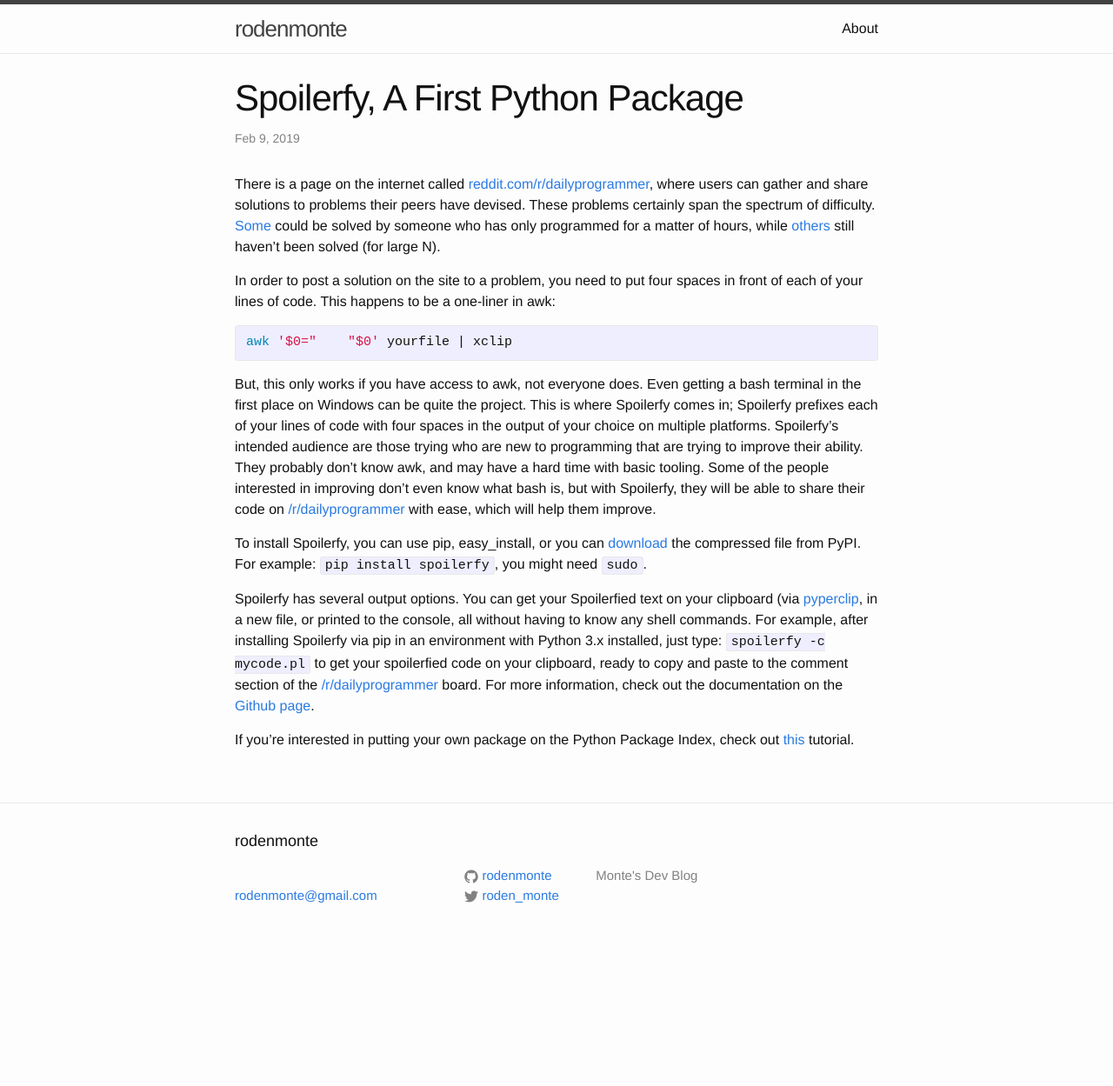
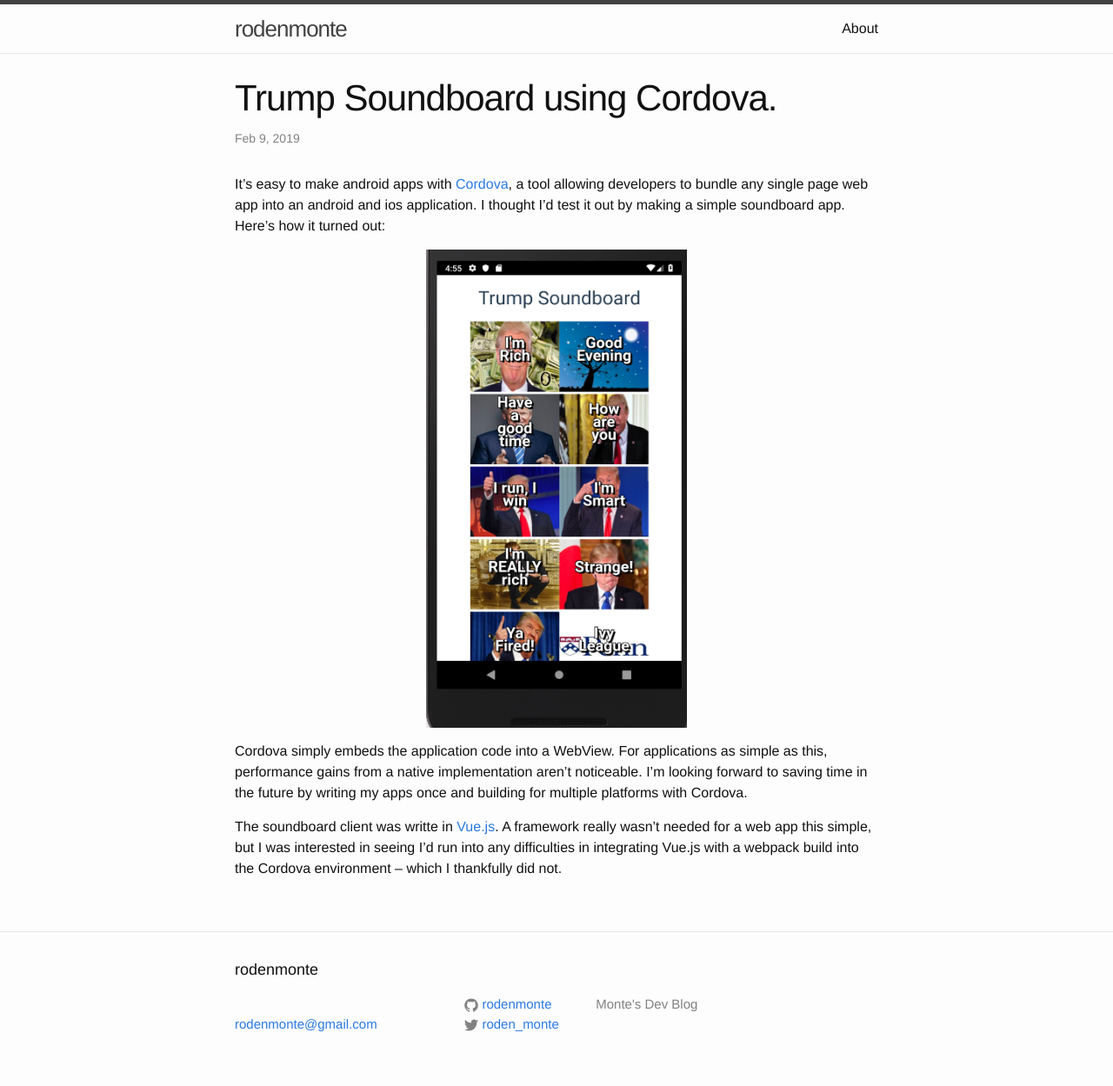
Before and after one commit to rodenmonte/rodenmonte.github.io, a Jekyll site: the page built from _posts/2019-02-09-trump-soundboard.markdown, in a window 1280 px wide. Shown: the whole page at 87% size. Built offline with Jekyll 4.4.1, drawn with Linux system fonts in a browser that asks for light colours; before the commit the page ends 1101 px from its top, so only the background shows below that.

Commit message:
Add trump soundboard blogpost

```diff
--- a/_posts/2019-02-09-trump-soundboard.markdown
+++ b/_posts/2019-02-09-trump-soundboard.markdown
@@ -1,18 +1,24 @@
 ---
 layout: post
-title: Spoilerfy, A First Python Package
+title: Trump Soundboard using Cordova.
 ---
-There is a page on the internet called [reddit.com/r/dailyprogrammer](https://www.reddit.com/r/dailyprogrammer), where users can gather and share solutions to problems their peers have devised. These problems certainly span the spectrum of difficulty. [Some](https://www.reddit.com/r/dailyprogrammer/comments/pih8x/easy_challenge_1/) could be solved by someone who has only programmed for a matter of hours, while [others](https://www.reddit.com/r/dailyprogrammer/comments/qxv8h/3152012_challenge_25_difficult/) still haven't been solved (for large N).
+It's easy to make android apps with [Cordova](https://cordova.apache.org),
+a tool allowing developers to bundle any single page web app into
+an android and ios application. I thought I'd test it out by making
+a simple soundboard app. Here's how it turned out:
 
-In order to post a solution on the site to a problem, you need to put four spaces in front of each of your lines of code. This happens to be a one-liner in awk:
-{% highlight bash %}
-awk '$0="    "$0' yourfile | xclip
-{% endhighlight %}
+<img src="/assets/img/soundboard_screen_shot.png"
+    style="width: 300px; height: 550px;
+    margin: 0 auto; display: block;" />
 
-But, this only works if you have access to awk, not everyone does. Even getting a bash terminal in the first place on Windows can be quite the project. This is where Spoilerfy comes in; Spoilerfy prefixes each of your lines of code with four spaces in the output of your choice on multiple platforms. Spoilerfy's intended audience are those trying who are new to programming that are trying to improve their ability. They probably don't know awk, and may have a hard time with basic tooling. Some of the people interested in improving don't even know what bash is, but with Spoilerfy, they will be able to share their code on [/r/dailyprogrammer](https://https://www.reddit.com/r/dailyprogrammer) with ease, which will help them improve.
+Cordova simply embeds the application code into a WebView. For
+applications as simple as this, performance gains from a native
+implementation aren't noticeable. I'm looking forward to saving
+time in the future by writing my apps once and building
+for multiple platforms with Cordova.
 
-To install Spoilerfy, you can use pip, easy_install, or you can [download](https://pypi.python.org/pypi/spoilerfy/0.11) the compressed file from PyPI. For example: `pip install spoilerfy`, you might need `sudo`.
-
-Spoilerfy has several output options. You can get your Spoilerfied text on your clipboard (via [pyperclip](https://github.com/asweigart/pyperclip), in a new file, or printed to the console, all without having to know any shell commands. For example, after installing Spoilerfy via pip in an environment with Python 3.x installed, just type: `spoilerfy -c mycode.pl` to get your spoilerfied code on your clipboard, ready to copy and paste to the comment section of the [/r/dailyprogrammer](https://www.reddit.com/r/dailyprogrammer) board. For more information, check out the documentation on the [Github page](https://www.github.com/rodenmonte/spoilerfy).
-
-If you're interested in putting your own package on the Python Package Index, check out [this](http://peterdowns.com/posts/first-time-with-pypi.html) tutorial.
+The soundboard client was writte in [Vue.js](https://vuejs.org/).
+A framework really wasn't needed for a web app this simple, but I
+was interested in seeing I'd run into any difficulties in integrating
+Vue.js with a webpack build into the Cordova environment -- which I
+thankfully did not.
```
Also changed, not shown: Gemfile (added, +9 -0 lines), about.md (+2 -8 lines), Gemfile.lock (added), assets/img/soundboard_screen_shot.png (added), 5 other files.
